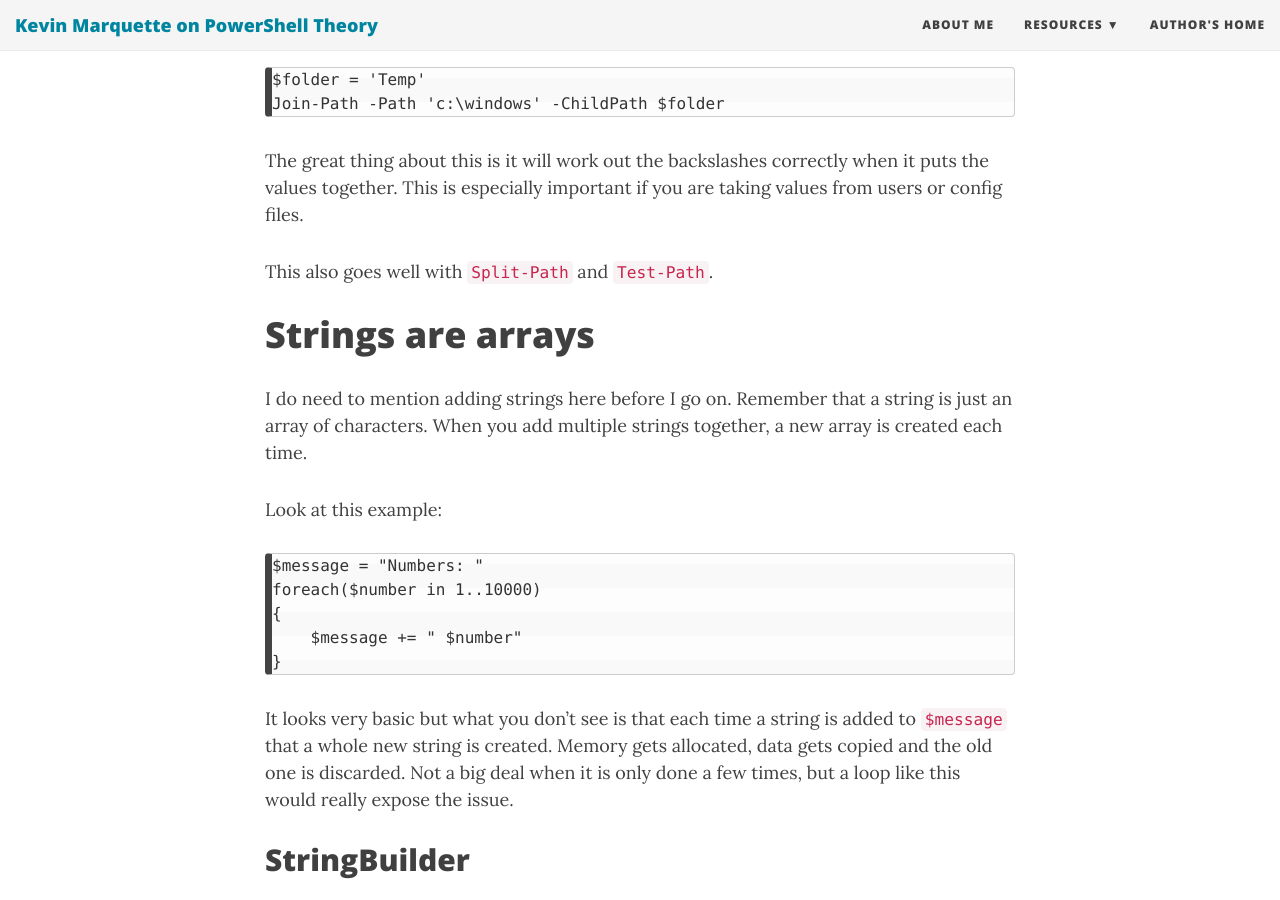
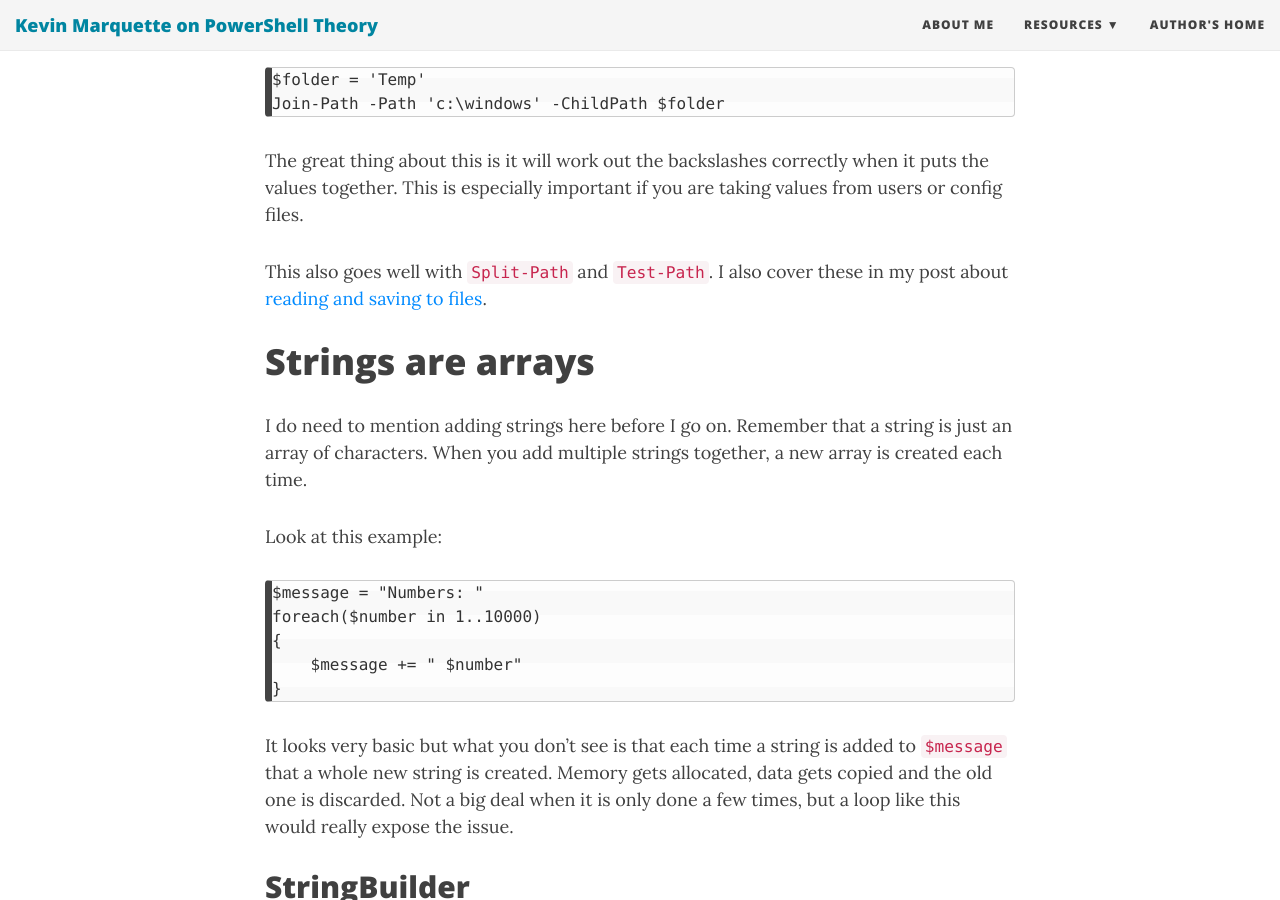
Before and after one commit to KevinMarquette/kevinmarquette.github.io, a Jekyll site: the page built from _posts/2017-1-13-powershell-variable-substitution-in-strings.md, in a window 1280 px wide and 900 px high, scrolled down 4336 px. Built offline with Jekyll 4.4.1, drawn with Linux system fonts in a browser that asks for light colours; nearby versions of some CDN libraries.

Commit message:
add link

```diff
--- a/_posts/2017-1-13-powershell-variable-substitution-in-strings.md
+++ b/_posts/2017-1-13-powershell-variable-substitution-in-strings.md
@@ -120,7 +120,7 @@ This is often overlooked but a great cmdlet for building a file path.
 
 The great thing about this is it will work out the backslashes correctly when it puts the values together. This is especially important if you are taking values from users or config files.
 
-This also goes well with `Split-Path` and `Test-Path`.
+This also goes well with `Split-Path` and `Test-Path`. I also cover these in my post about [reading and saving to files](https://kevinmarquette.github.io/2017-03-18-Powershell-reading-and-saving-data-to-files/?utm_source=blog&utm_medium=blog&utm_content=internal).
 
 # Strings are arrays
 
```
